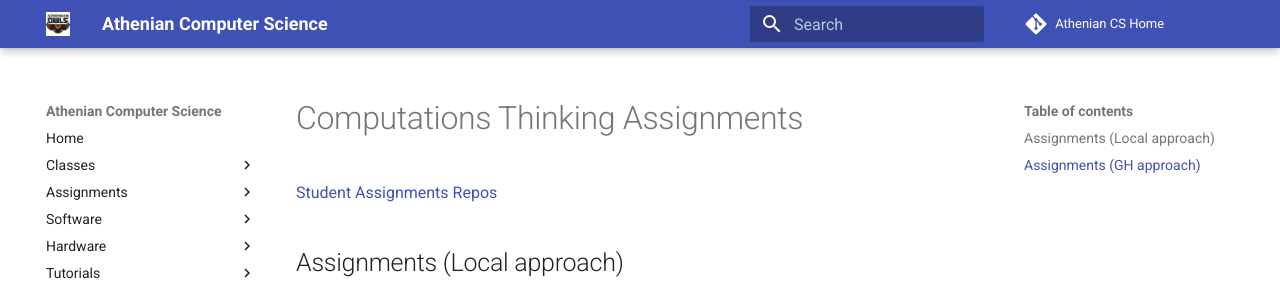
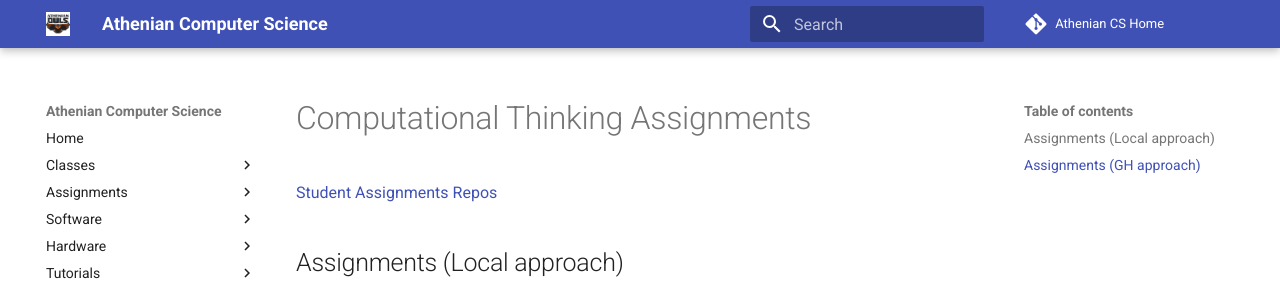
Before and after one commit to athenian-computational-thinking/athenian-cs-mkdocs, an MkDocs documentation site: the page built from docs/ct-assignments.md, in a window 1280 px wide. Shown: the top 292 px of the page. Built offline with MkDocs 1.6.1 and Material for MkDocs 9.7.7, drawn with Linux system fonts in a browser that asks for light colours; comment, search, counter and statistics services are not loaded.

Commit message:
Fix course title

```diff
--- a/docs/ct-assignments.md
+++ b/docs/ct-assignments.md
@@ -1,4 +1,4 @@
-# Computations Thinking Assignments
+# Computational Thinking Assignments
 
 [Student Assignments Repos](https://github.com/CT-Assignments-S20-D)
 
```
